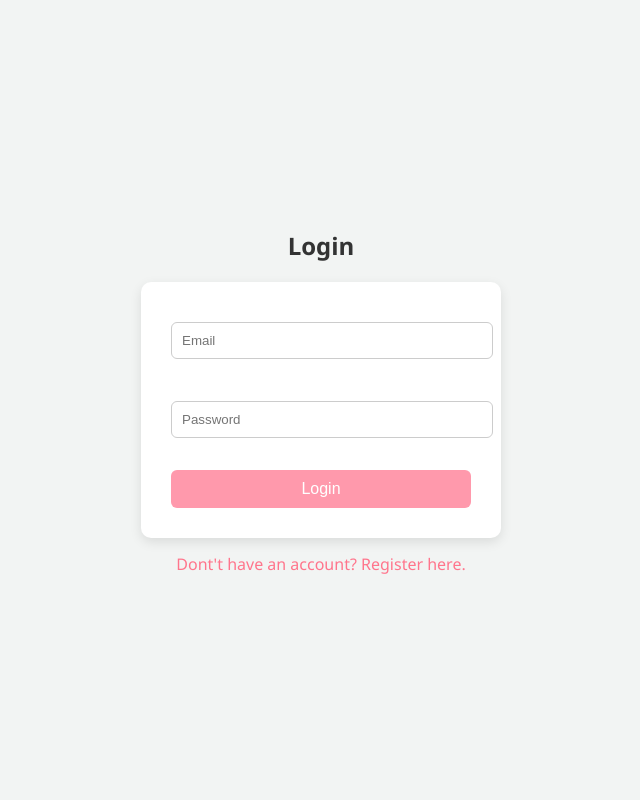
After one commit to LohJian/ForMchat, a Flask app: page /login in a window 1280 px wide. The commit adds this page. Shown: the whole page, without its empty margins (319-959 px from the left). Run offline with Flask 3, Linux system fonts and the light colour scheme.

Commit message:
Cards 1 done

```diff
--- a/website/app.py
+++ b/website/app.py
@@ -33,7 +33,7 @@ def send_verification_email(to_email):
         <p>Hello,</p>
         <p>Thanks for registering with ForMchat!</p>
         <p>
-          <a href="{verification_link}" style="padding: 10px 20px; background-color: #4CAF50; color: white; text-decoration: none; border-radius: 5px;">
+          <a href="{verification_link}" style="padding: 10px 20px; background-color: #ff99ac; color: white; text-decoration: none; border-radius: 5px;">
             Click here to verify your email
           </a>
         </p>
@@ -59,7 +59,7 @@ def send_verification_email(to_email):
 
 @app.route('/')
 def home():
-    return redirect('/register')
+    return render_template('home.html')
 
 @app.route('/register', methods=['GET', 'POST'])
 def register():
@@ -89,6 +89,26 @@ def register():
 
     return render_template('register.html')
 
+@app.route('/login', methods=['GET', 'POST'])
+def login():
+    if request.method == 'POST':
+        email = request.form['email']
+        password = request.form['password']
+
+        user = User.query.filter_by(email=email).first()
+
+        if user and check_password_hash(user.password, password):
+            if user.is_verified:
+                flash('Login successful! Welcome back.')
+                return redirect('/dashboard')
+        else:
+            flash('Please verify your email before logging in.')
+
+    else:
+             flash('Invalid email  or password.')
+
+    return render_template('login.html')
+
 @app.route('/verify')
 def verify_email():
     email = request.args.get('email')
@@ -103,5 +123,9 @@ def verify_email():
 
     return redirect('/register')
 
+@app.route('/dashboard')
+def dashboard():
+    return "<h1>Welcome to your dashboard!</h1>"
+
 if __name__ == '__main__':
     app.run(debug=True)
--- /dev/null
+++ b/website/templates/login.html
@@ -0,0 +1,83 @@
+<!DOCTYPE html>
+<html lang="en">
+<head>
+    <meta charset="UTP-8">
+    <title>Login - ForMchat</title>
+    <style>
+        body {
+            font-family: 'Segoe UI', Tahoma, Geneva, Verdana, sans-serif;
+            background-color: #f2f4f3;
+            display: flex;
+            flex-direction: column;
+            align-items: center;
+            justify-content: center;
+            height: 100vh;
+            margin: 0;
+        }
+
+        h2 {
+            color: #333;
+            margin-bottom: 20px;
+        }
+
+        form {
+            background-color: #ffffff;
+            padding: 30px;
+            border-radius: 10px;
+            box-shadow: 0 4px 12px rgba(0, 0, 0, 0.1);
+            width: 300px;
+        }
+
+        input[type="email"],
+        input[type="password"] {
+            width: 100%;
+            padding: 10px;
+            margin: 10px 0;
+            border: 1px solid #ccc;
+            border-radius: 6px;
+        }
+
+
+        button {
+            width: 100%;
+            background-color: #ff99ac;
+            color: white;
+            padding: 10px;
+            border: none;
+            border-radius: 6px;
+            font-size: 16px;
+            cursor: pointer;
+            transition: background-color 0.3s;
+        }
+
+        button:hover {
+            background-color: #ff758c;
+        }
+
+        p {
+            margin-top: 15px;
+            text-align: center;
+        }
+
+        a {
+            color: #ff758c;
+            text-decoration: none;
+        }
+
+        a:hover {
+            text-decoration: underline;
+        }
+    </style>
+</head>
+<body>
+    <h2>Login</h2>
+    <form method="POST">
+        <input type="email" name="email" placeholder="Email" required><br><br>
+
+        <input type="password" name="password" placeholder="Password" required><br><br>
+
+        <button type="submit">Login</button>
+    </form>
+    <p><a href="/register">Dont't have an account? Register here.</a></p>
+</body>
+</html>
```
Also changed, not shown: website/templates/home.html (added, +98 -0 lines), website/templates/register.html (+92 -2 lines), website/test.html (added, +112 -0 lines), instance/users.db.
